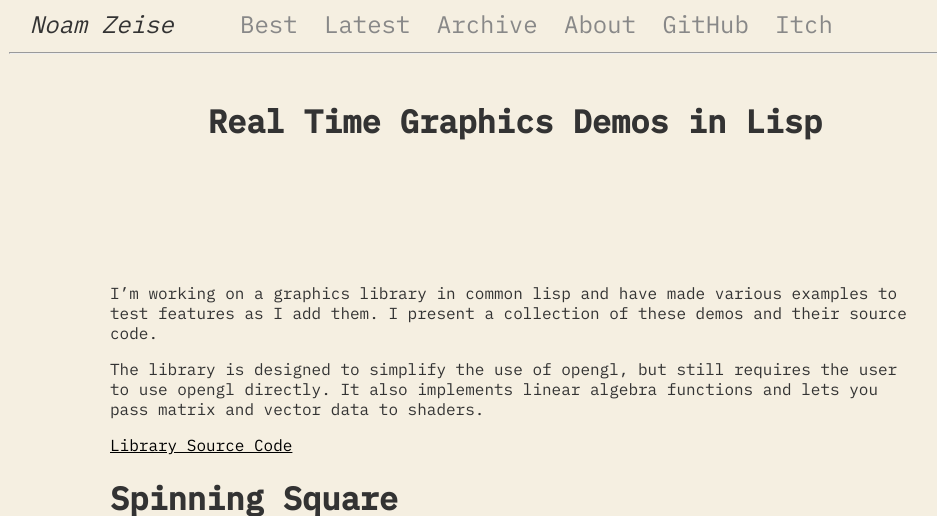
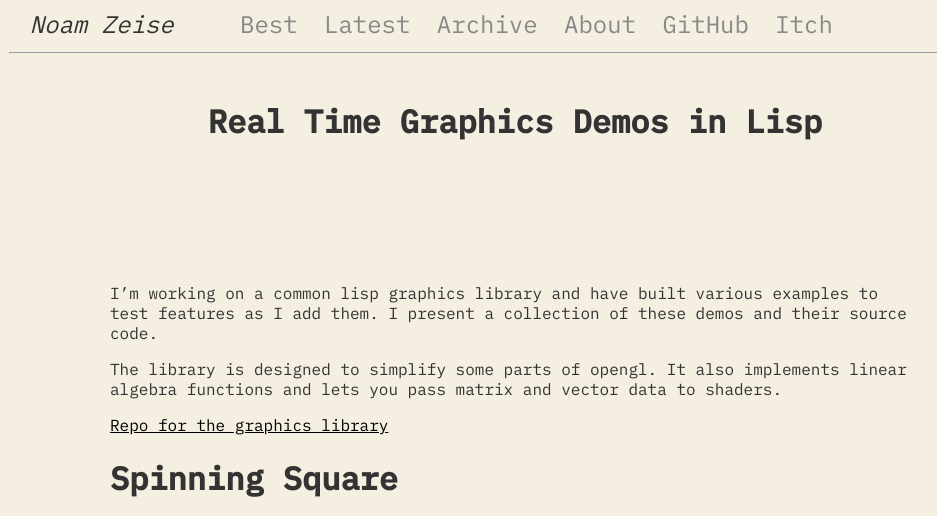
Before and after one commit to NoamZeise/pages, a Jekyll site: the page built from drafts/lisp-games.md, in a window 1280 px wide and 900 px high, cut to the strip 0-516 px from the top of the window. Shown: the whole strip, without its empty margins (125-1062 px from the left). Built offline with Jekyll 4.4.1, drawn with Linux system fonts in a browser that asks for light colours.

Commit message:
updated gemfile.lock

```diff
--- a/drafts/lisp-games.md
+++ b/drafts/lisp-games.md
@@ -5,18 +5,17 @@ category: Demo
 draft: true
 ---
 
-I'm working on a graphics library in common lisp and have made
+I'm working on a common lisp graphics library and have built
 various examples to test features as I add them.
 I present a collection of these demos and their source code.
 
-The library is designed to simplify the use of opengl,
-but still requires the user to use opengl directly.
+The library is designed to simplify some parts of opengl.
 It also implements linear algebra functions and
 lets you pass matrix and vector data to shaders.
 
 <!-- more -->
 
-[Library Source Code](https://github.com/NoamZeise/gficl)
+[Repo for the graphics library](https://github.com/NoamZeise/gficl)
 
 # Spinning Square
 
```
Also changed, not shown: Gemfile.lock.
